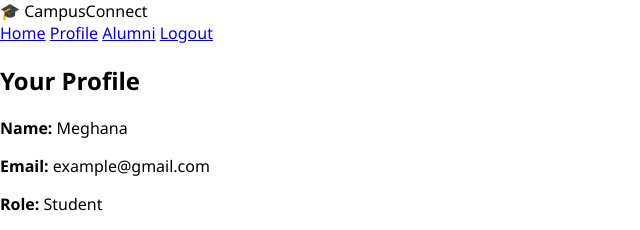
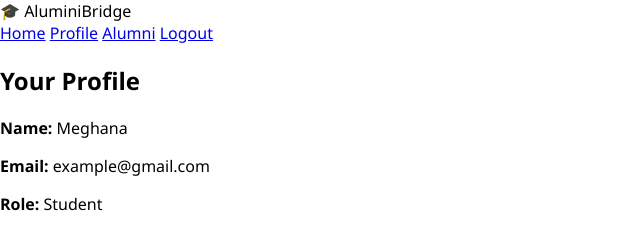
Before and after one commit to MeghanaGanesuni10/Student_alumini_project, a website: page public/public.html in a window 1280 px wide. Shown: the top 230 px of the page, 0-640 px from the left. Drawn offline with Linux system fonts and the light colour scheme.

Commit message:
Update public.html

```diff
--- a/public/public.html
+++ b/public/public.html
@@ -7,7 +7,7 @@
 <body>
 
 <div class="navbar">
-    <div>🎓 CampusConnect</div>
+    <div>🎓 AluminiBridge</div>
     <div>
         <a href="dashboard.html">Home</a>
         <a href="profile.html">Profile</a>
```
